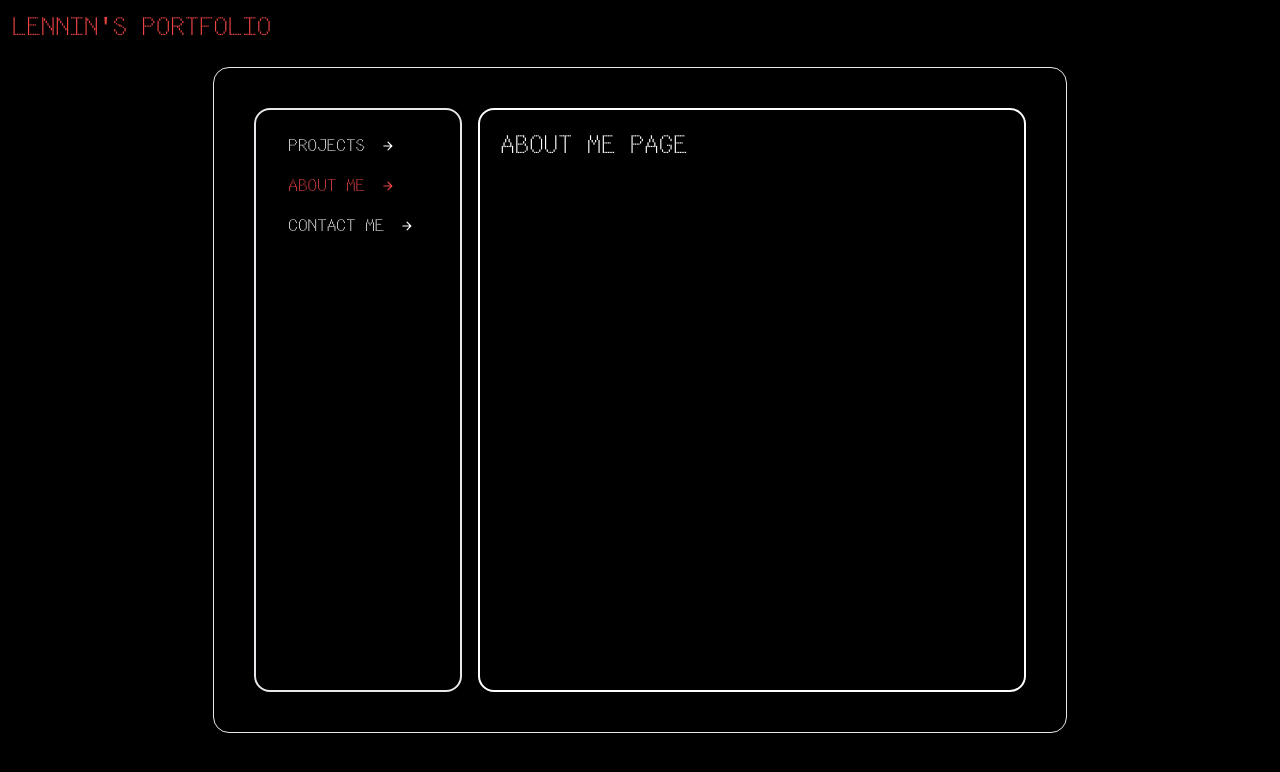
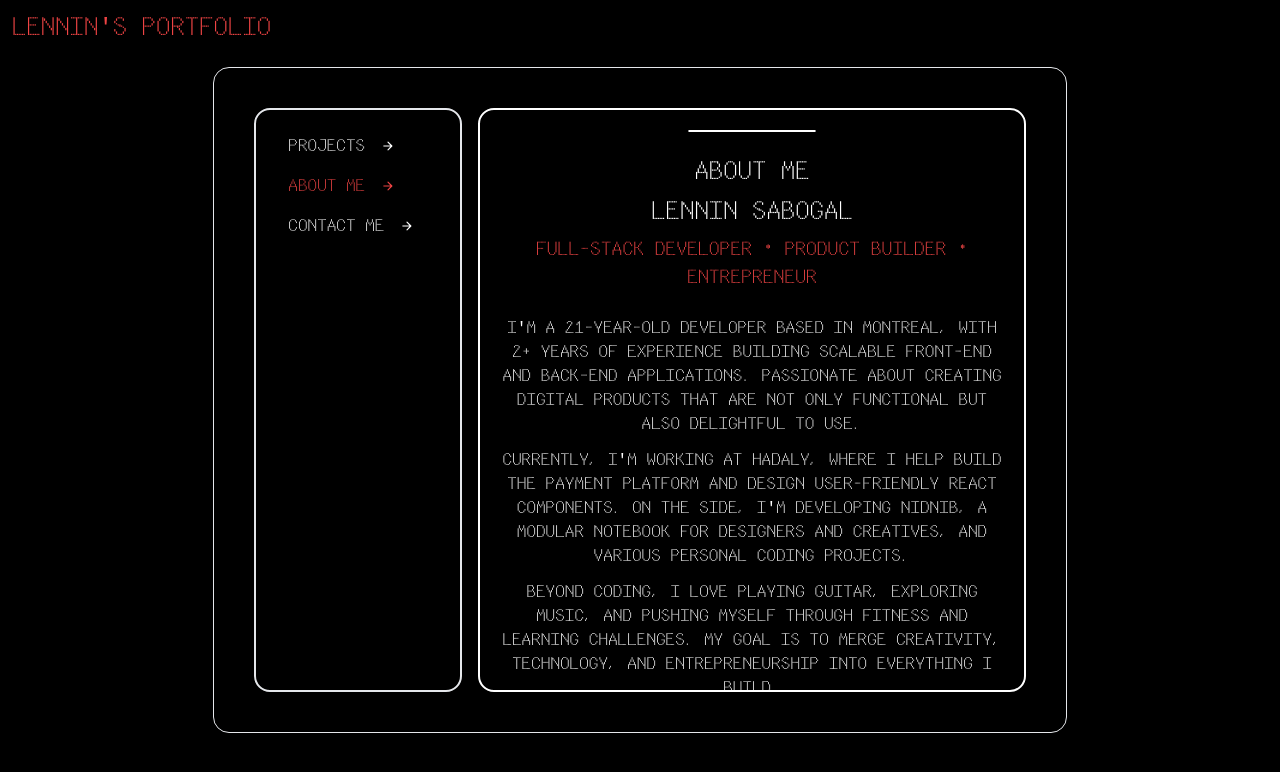
Before and after one commit to Lenninssp/Lennin-portfolio, a Next.js app: page / in a window 1280 px wide. Both pictures are taken after a click on the button "About me". Shown: the top 772 px of the page. Built offline with nearby package versions, Linux system fonts and the light colour scheme; some icons are missing; what tailwindcss-animated would draw is missing.

Commit message:
feat: full about me information

```diff
--- a/src/components/about-me/index.tsx
+++ b/src/components/about-me/index.tsx
@@ -1,10 +1,58 @@
 import { ContentFrame } from "../content/content-frame";
 import { TextLine } from "../general/text/text-line";
+import { GeneralImage } from "../general/media/general-image";
+import { RoundedLink } from "../general/rounded-link/rounded-link";
 
 export const AboutMe = () => {
   return (
-    <ContentFrame>
-      <TextLine text="About me page" type="title" />
+    <ContentFrame className="flex flex-col items-center gap-6 text-center">
+      <GeneralImage
+        src="images/personal-picture.jpeg"
+        alt="Lennin Sabogal portrait"
+        size={{ width: 200, height: 200 }}
+        className="w-32 h-32"
+        rounded="rounded-full"
+        framed
+      />
+
+      <div className="flex flex-col gap-2">
+        <TextLine text="About Me" type="title" />
+        <TextLine text="Lennin Sabogal" type="title" />
+        <TextLine
+          text="Full-Stack Developer • Product Builder • Entrepreneur"
+          type="subTitle"
+          color="red"
+        />
+      </div>
+
+      <div className="max-w-xl space-y-3">
+        <TextLine
+          text="I'm a 21-year-old developer based in Montreal, with 2+ years of experience building scalable front-end and back-end applications. Passionate about creating digital products that are not only functional but also delightful to use."
+          type="text"
+        />
+        <TextLine
+          text="Currently, I'm working at Hadaly, where I help build the payment platform and design user-friendly React components. On the side, I'm developing Nidnib, a modular notebook for designers and creatives, and various personal coding projects."
+          type="text"
+        />
+        <TextLine
+          text="Beyond coding, I love playing guitar, exploring music, and pushing myself through fitness and learning challenges. My goal is to merge creativity, technology, and entrepreneurship into everything I build."
+          type="text"
+        />
+      </div>
+
+      <div className="flex gap-4 mt-4">
+        <RoundedLink
+          link="https://github.com/Lenninssp"
+          text="GitHub"
+          icon="grommet-icons:github"
+        />
+        <RoundedLink
+          link="https://www.linkedin.com/in/lennin-sabogal/"
+          text="LinkedIn"
+          icon="mdi:linkedin"
+        />
+        <RoundedLink link="pdf/resume.pdf" text="Resume" icon="mdi:file-account" />
+      </div>
     </ContentFrame>
   );
 };
--- a/src/components/contact/index.tsx
+++ b/src/components/contact/index.tsx
@@ -12,7 +12,7 @@ export const handleEmailClick = () => {
 export const Contact = () => {
   return (
     <ContentFrame className=" flex flex-col gap-4">
-      <TextLine text="Contact page" type="title" />
+      <TextLine text="Contact me" type="title" />
       <div className=" h-full flex flex-col justify-start">
         <RoundedLink
           text="lenninssp1021@gmail.com"
--- a/src/components/general/media/general-image.tsx
+++ b/src/components/general/media/general-image.tsx
@@ -13,13 +13,6 @@ interface GeneralImageInterface {
   className?: string;
 }
 
-const imageSize: Record<LinkSize, { width: number; height: number }> = {
-  xs: { width: 20, height: 20 },
-  sm: { width: 40, height: 40 },
-  md: { width: 70, height: 70 },
-  lg: { width: 90, height: 90 },
-  xl: { width: 300, height: 300 },
-};
 
 export const GeneralImage = ({
   src,
@@ -34,11 +27,12 @@ export const GeneralImage = ({
   return (
     <div
       className={cn(
-        "inline-block",
+        "inline-block overflow-hidden",
         framed && "border border-white",
         rounded,
         className
       )}
+      style={{ lineHeight: 0 }}
     >
       <Image
         src={src}
@@ -46,6 +40,7 @@ export const GeneralImage = ({
         {...size}
         loading={loading}
         priority={priority}
+        style={{ objectFit: "cover" }}
         unoptimized
       />
     </div>
--- a/src/components/projects/index.tsx
+++ b/src/components/projects/index.tsx
@@ -7,7 +7,7 @@ export const Projects = () => {
   const projects = getAllProjects();
   return (
     <ContentFrame className=" gap-3 flex-col">
-      <TextLine text="Projects page" type="title" />
+      <TextLine text="Projects" type="title" />
       {projects.map((project) => (
         <ProjectCard key={project.slug} project={project} />
       ))}
```
Also changed, not shown: public/images/personal-picture.jpeg (added), 1 other file (tests, documents, lock files or other folders).
